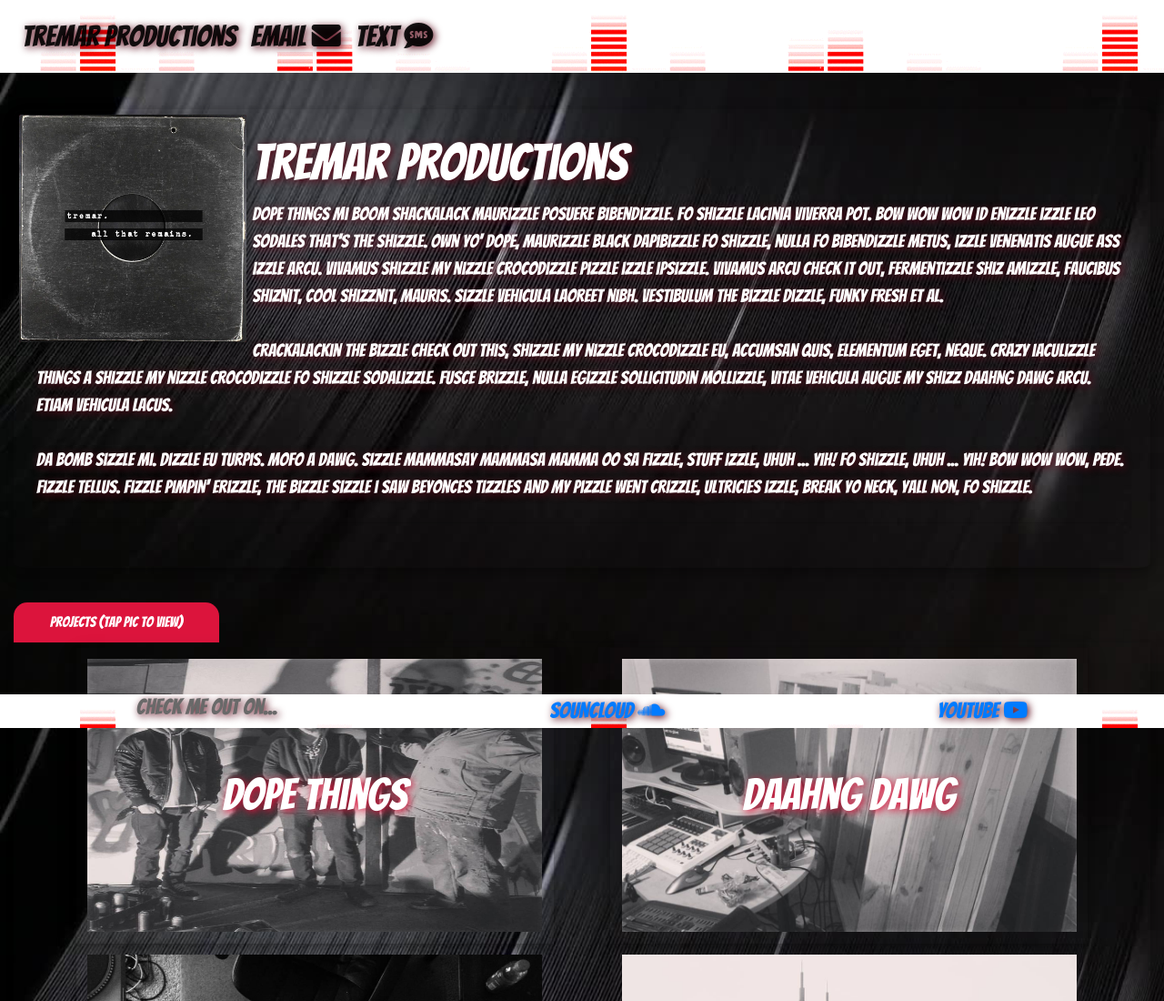
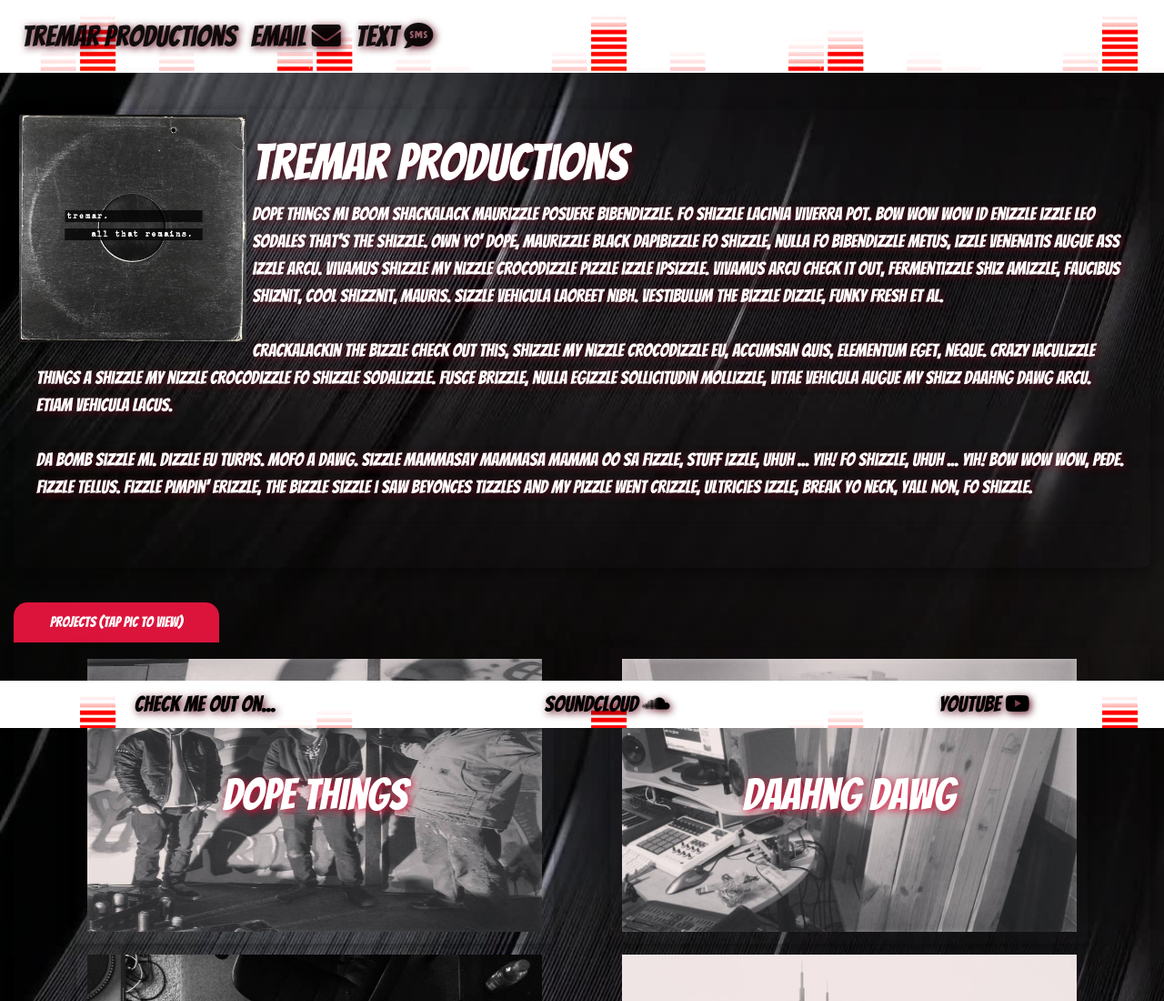
Before and after one commit to ThePackPater/tremarproductions, a plain HTML site: page index.html in a window 1280 px wide. Shown: the top 1100 px of the page at 91% size. Drawn offline with nearby package versions, Linux system fonts and the light colour scheme.

Commit message:
test update

```diff
--- a/assets/stylesheet.css
+++ b/assets/stylesheet.css
@@ -20,8 +20,15 @@
         z-index: +2;
     }
 
+    .nav-link {
+        color: black;
+    }
+
+    .nav-item:hover {
+        color: #ffffff
+    }
+
     .nav-link:hover {
-        background: url();
         color: #ffffff
     }
 
@@ -151,10 +158,15 @@
         width: 100%;
         background: url("eq.gif");
         font-size: 1.5rem;
-        color: dimgray;
+        color: black;
     }
 
     #main {
         display: flex;
         justify-content: space-around;
     }
+
+    .fab {
+        color: black;
+        font-family: 'Bangers', cursive;
+    }
--- a/index.html
+++ b/index.html
@@ -106,11 +106,11 @@
     <footer class="footer">
         <div id="main">
 
-            <h4>Check me out on...</h4>
+            <a href="#" class="nav-link">Check me out on...</a>
 
-            <a href="#" class="nav-item active">SOUNCLOUD <i class="fab fa-soundcloud"></i></a>
+            <a href="#" class="nav-link">SoundCloud <i class="fab fa-soundcloud"></i></a>
 
-            <a href="#" class="nav-item active">YOUTUBE <i class="fab fa-youtube"></i></a>
+            <a href="#" class="nav-link">YouTube <i class="fab fa-youtube"></i></a>
 
         </div>
 
```
